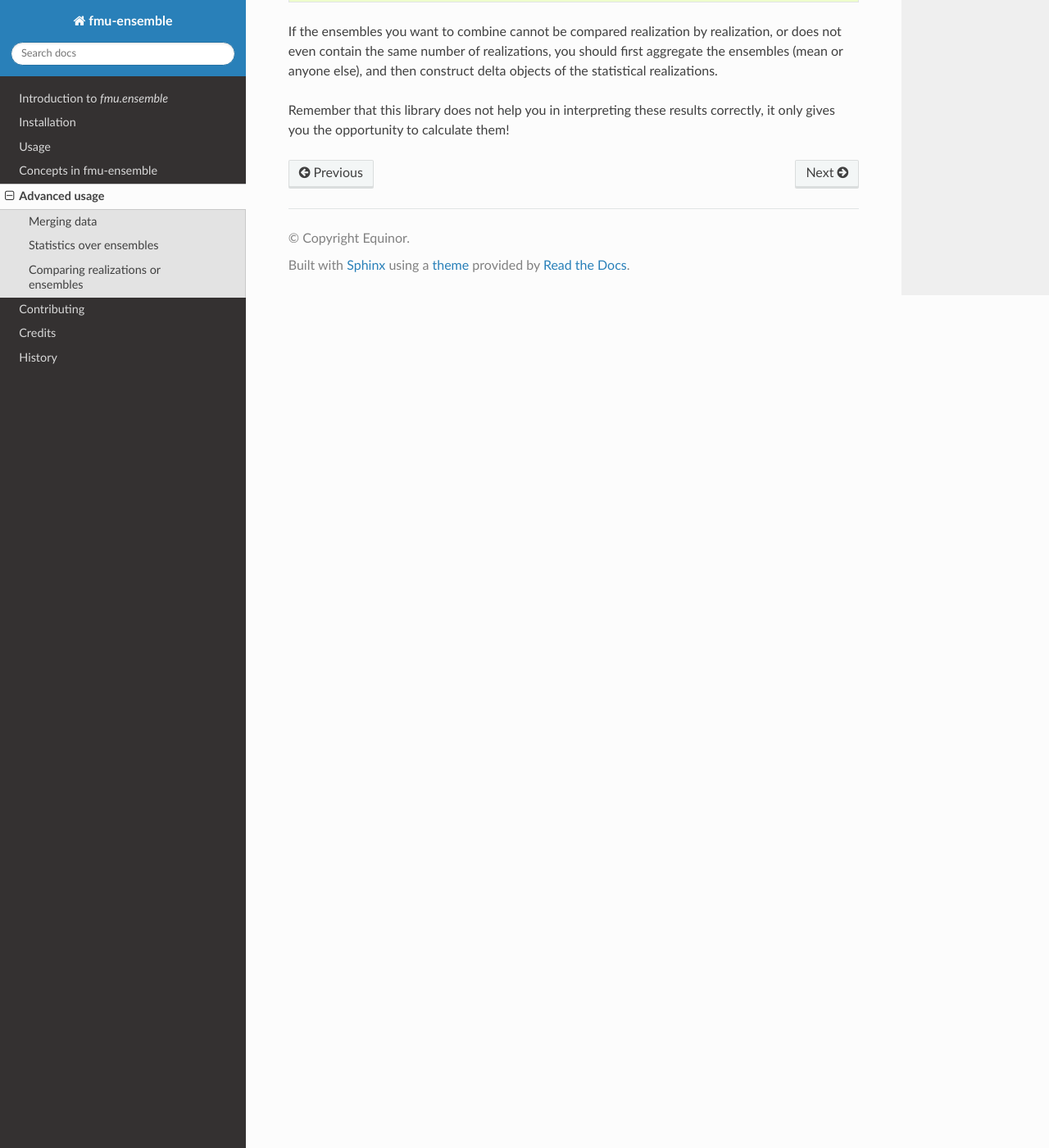
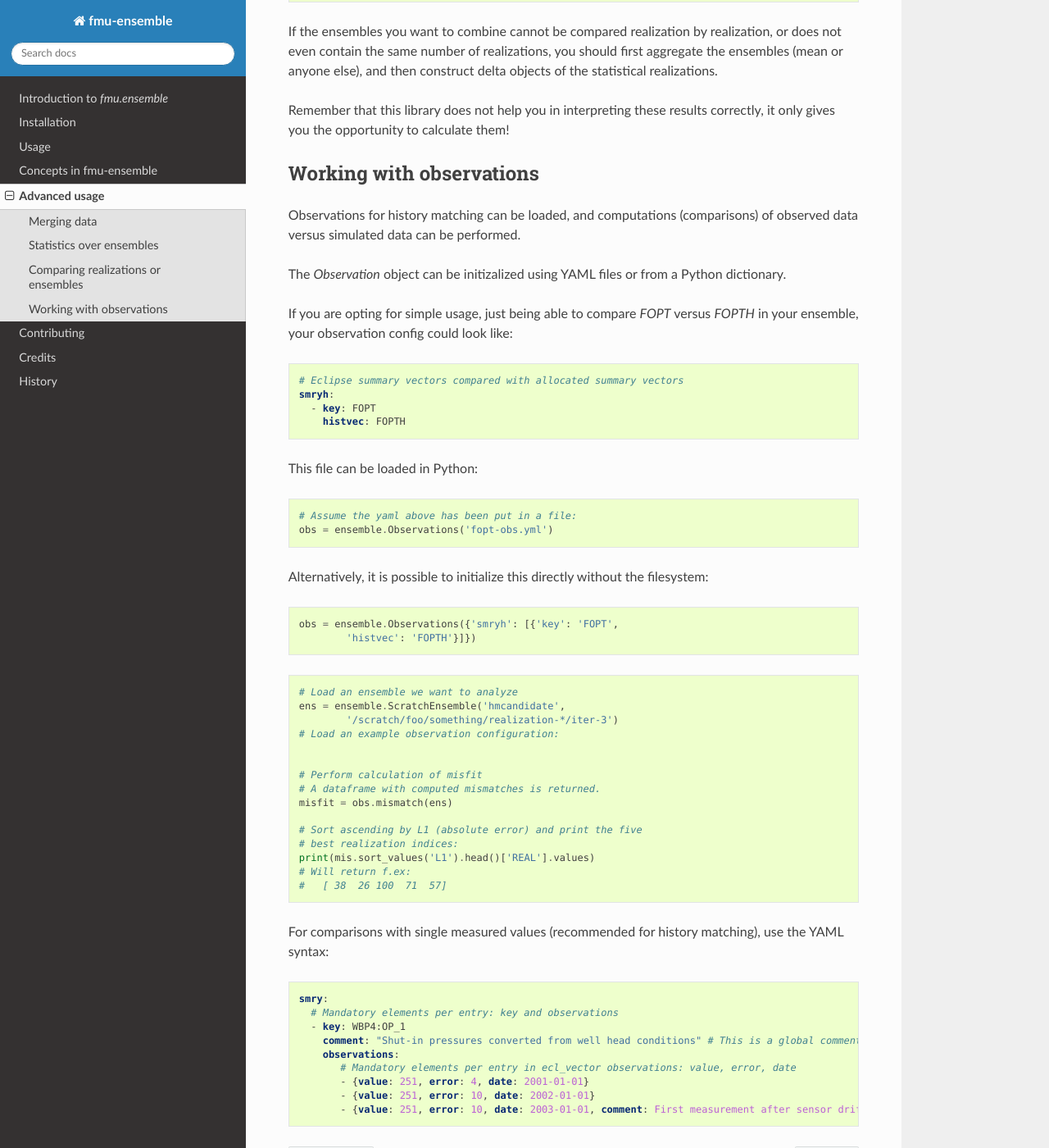
Before and after one commit to equinor/fmu-ensemble, a Sphinx documentation site: the page built from docs/advancedusage.rst, in a window 1280 px wide and 1400 px high, scrolled down 1926 px. Shown: the whole window at 82% size. Built offline with Sphinx 7.4.7 and the Read the Docs theme 2.0.0, drawn with Linux system fonts in a browser that asks for light colours; pages that are not in the unit, such as notebooks, are missing from menus.

Commit message:
add rudimentary usage for observations

```diff
--- a/docs/advancedusage.rst
+++ b/docs/advancedusage.rst
@@ -109,3 +109,72 @@ then construct delta objects of the statistical realizations.
 
 Remember that this library does not help you in interpreting these
 results correctly, it only gives you the opportunity to calculate them!
+
+
+Working with observations
+-------------------------
+
+Observations for history matching can be loaded, and computations
+(comparisons) of observed data versus simulated data can be performed.
+
+The `Observation` object can be initizalized using YAML files or from a Python
+dictionary.
+
+If you are opting for simple usage, just being able to compare `FOPT`
+versus `FOPTH` in your ensemble, your observation config could look
+like:
+
+.. code-block:: yaml
+
+    # Eclipse summary vectors compared with allocated summary vectors
+    smryh:
+      - key: FOPT
+        histvec: FOPTH
+
+This file can be loaded in Python:
+
+.. code-block:: python
+
+    # Assume the yaml above has been put in a file:
+    obs = ensemble.Observations('fopt-obs.yml')
+
+Alternatively, it is possible to initialize this directly without the filesystem:
+
+.. code-block:: python
+
+    obs = ensemble.Observations({'smryh': [{'key': 'FOPT',
+            'histvec': 'FOPTH'}]})
+
+
+.. code-block:: python
+
+    # Load an ensemble we want to analyze
+    ens = ensemble.ScratchEnsemble('hmcandidate',
+            '/scratch/foo/something/realization-*/iter-3')
+    # Load an example observation configuration:
+
+
+    # Perform calculation of misfit
+    # A dataframe with computed mismatches is returned.
+    misfit = obs.mismatch(ens)
+
+    # Sort ascending by L1 (absolute error) and print the five
+    # best realization indices:
+    print(mis.sort_values('L1').head()['REAL'].values)
+    # Will return f.ex:
+    #   [ 38  26 100  71  57]
+
+
+For comparisons with single measured values (recommended for history matching), use the YAML syntax:
+
+.. code-block:: yaml
+
+    smry:
+      # Mandatory elements per entry: key and observations
+      - key: WBP4:OP_1
+        comment: "Shut-in pressures converted from well head conditions" # This is a global comment regarding this set of observations
+        observations:
+           # Mandatory elements per entry in ecl_vector observations: value, error, date
+           - {value: 251, error: 4, date: 2001-01-01}
+           - {value: 251, error: 10, date: 2002-01-01}
+           - {value: 251, error: 10, date: 2003-01-01, comment: First measurement after sensor drift correction}
```
